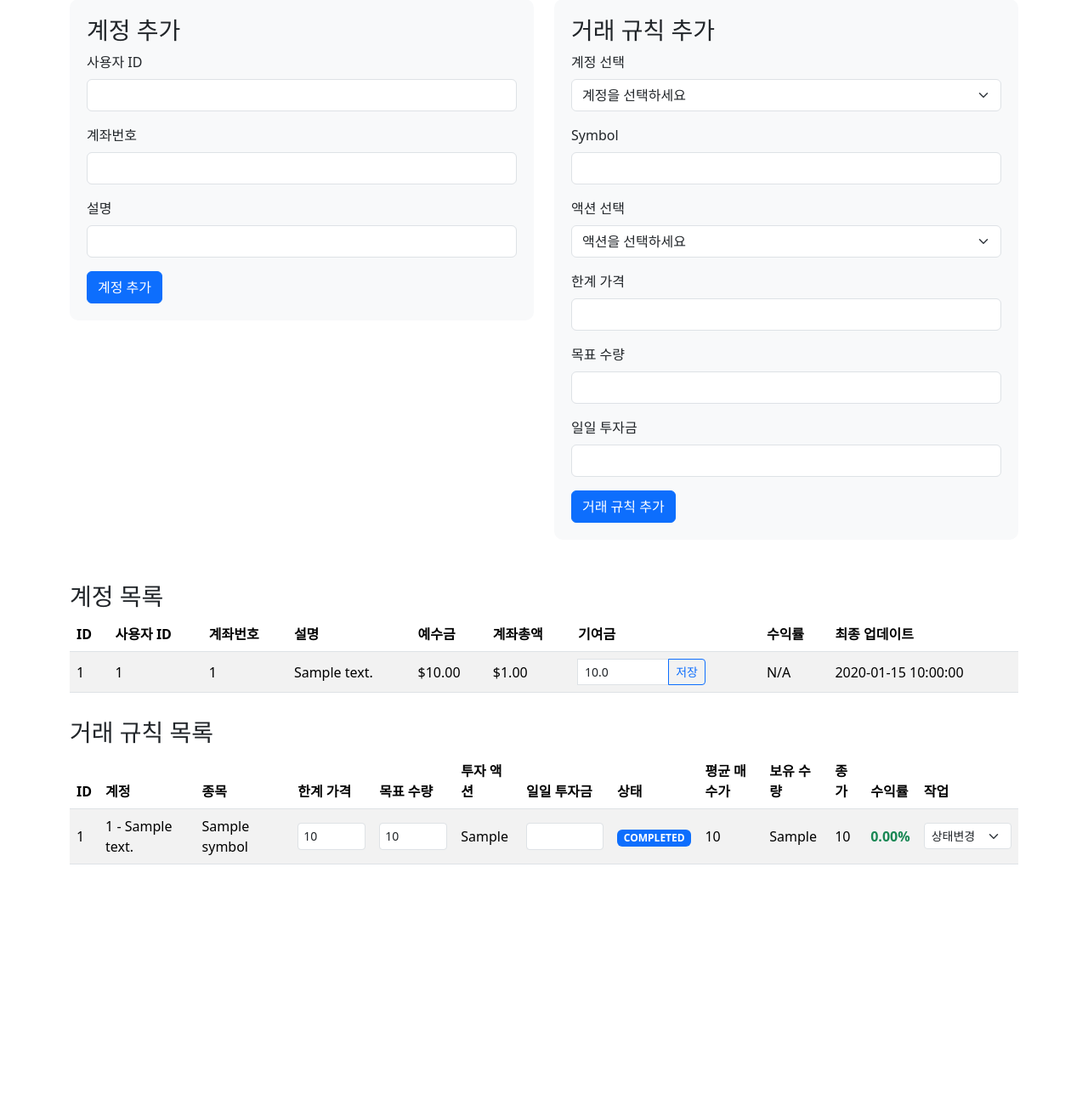
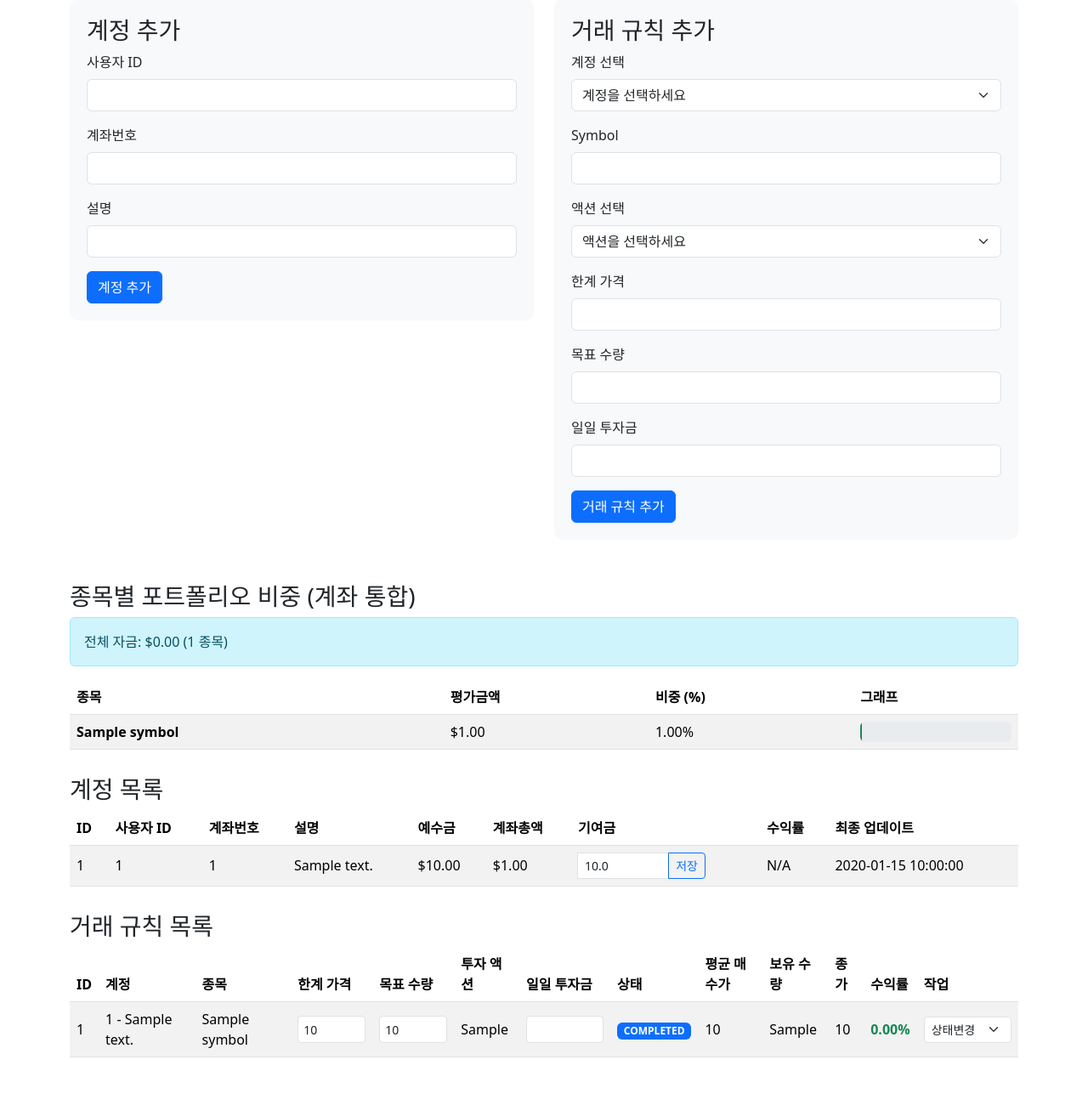
Before and after one commit to guinea-kim/auto-trading-helper, a Flask app: template templates/index.html in a window 1280 px wide. Shown: the part 159-1459 px from the top of the page at 85% size. Before the commit the page ends 1176 px from the top, so only its background shows below. Run offline with Flask 3, Linux system fonts and the light colour scheme; the template is opened without the code that fills it: most values are stand-ins (such as "Sample title", 1, 10 or a date in 2020); parts of the project's set-up code (start-up, migrations or seed data) failed here and were passed over.

Commit message:
Add feature to display stock allocation in portfolio

```diff
--- a/app.py
+++ b/app.py
@@ -12,6 +12,7 @@ kr_db_handler = DatabaseHandler(secret.db_name_kr)
 
 
 # Routes
+
 @app.route('/')
 def index():
     market = request.args.get('market', 'us')  # 기본값 'us', 한국은 'kr'
@@ -21,10 +22,15 @@ def index():
     accounts = current_db_handler.get_accounts()
     trading_rules = current_db_handler.get_trading_rules()
 
+    # 종목별 합산된 포트폴리오 배분 데이터 가져오기 (계좌 상관없이)
+    consolidated_allocations, total_value = current_db_handler.get_consolidated_portfolio_allocation()
+
     return render_template('index.html',
                            accounts=accounts,
                            trading_rules=trading_rules,
-                           current_market=market)
+                           current_market=market,
+                           consolidated_allocations=consolidated_allocations,
+                           total_value=total_value)
 
 
 @app.route('/account/add', methods=['POST'])
--- a/templates/index.html
+++ b/templates/index.html
@@ -42,6 +42,31 @@
         }
         td {
             vertical-align: middle;
+        }
+        /* Portfolio Allocation Styles */
+        .portfolio-allocation {
+            margin-top: 40px;
+            margin-bottom: 40px;
+        }
+        .portfolio-summary {
+            margin-bottom: 20px;
+            font-weight: bold;
+        }
+        .allocation-bar {
+            height: 20px;
+            border-radius: 3px;
+        }
+        .portfolio-header {
+            display: flex;
+            justify-content: space-between;
+            align-items: center;
+        }
+        .portfolio-header h3 {
+            margin-bottom: 0;
+        }
+        .allocation-details {
+            display: flex;
+            justify-content: space-between;
         }
     </style>
 </head>
@@ -141,7 +166,59 @@
                 </div>
             </div>
         </div>
-
+        <div class="table-container">
+            <h3>종목별 포트폴리오 비중 (계좌 통합)</h3>
+            {% if consolidated_allocations %}
+            <div class="alert alert-info">
+                전체 자금: {{ "${:,.2f}".format(total_value|float) }} ({{ consolidated_allocations|length }} 종목)
+            </div>
+            <table class="table table-striped">
+                <thead>
+                    <tr>
+                        <th>종목</th>
+                        <th>평가금액</th>
+                        <th>비중 (%)</th>
+                        <th>그래프</th>
+                    </tr>
+                </thead>
+                <tbody>
+                    {% for allocation in consolidated_allocations %}
+                    <tr>
+                        <td>
+                            {% if allocation.symbol == 'cash' %}
+                            <span class="badge bg-light text-dark">예수금</span>
+                            {% else %}
+                            <strong>{{ allocation.symbol }}</strong>
+                            {% endif %}
+                        </td>
+                        <td>{{ "${:,.2f}".format(allocation.total_value|float) }}</td>
+                        <td>{{ "{:.2f}%".format(allocation.percentage|float) }}</td>
+                        <td>
+                            <div class="progress" style="height: 24px;">
+                                <div class="progress-bar
+                                    {% if allocation.symbol == 'cash' %}bg-secondary
+                                    {% elif allocation.percentage > 15 %}bg-danger
+                                    {% elif allocation.percentage > 8 %}bg-warning
+                                    {% else %}bg-success{% endif %}"
+                                    role="progressbar"
+                                    style="width: {{ allocation.percentage }}%;"
+                                    aria-valuenow="{{ allocation.percentage }}"
+                                    aria-valuemin="0"
+                                    aria-valuemax="100">
+                                    {% if allocation.percentage > 4 %}{{ "{:.1f}%".format(allocation.percentage|float) }}{% endif %}
+                                </div>
+                            </div>
+                        </td>
+                    </tr>
+                    {% endfor %}
+                </tbody>
+            </table>
+            {% else %}
+            <div class="alert alert-warning">
+                종목별 포트폴리오 배분 데이터가 없습니다. 일별 기록이 생성된 후 확인할 수 있습니다.
+            </div>
+            {% endif %}
+        </div>
         <!-- Account Table -->
         <div class="table-container">
             <h3>계정 목록</h3>
```
Also changed, not shown: library/mysql_helper.py (+51 -0 lines).
